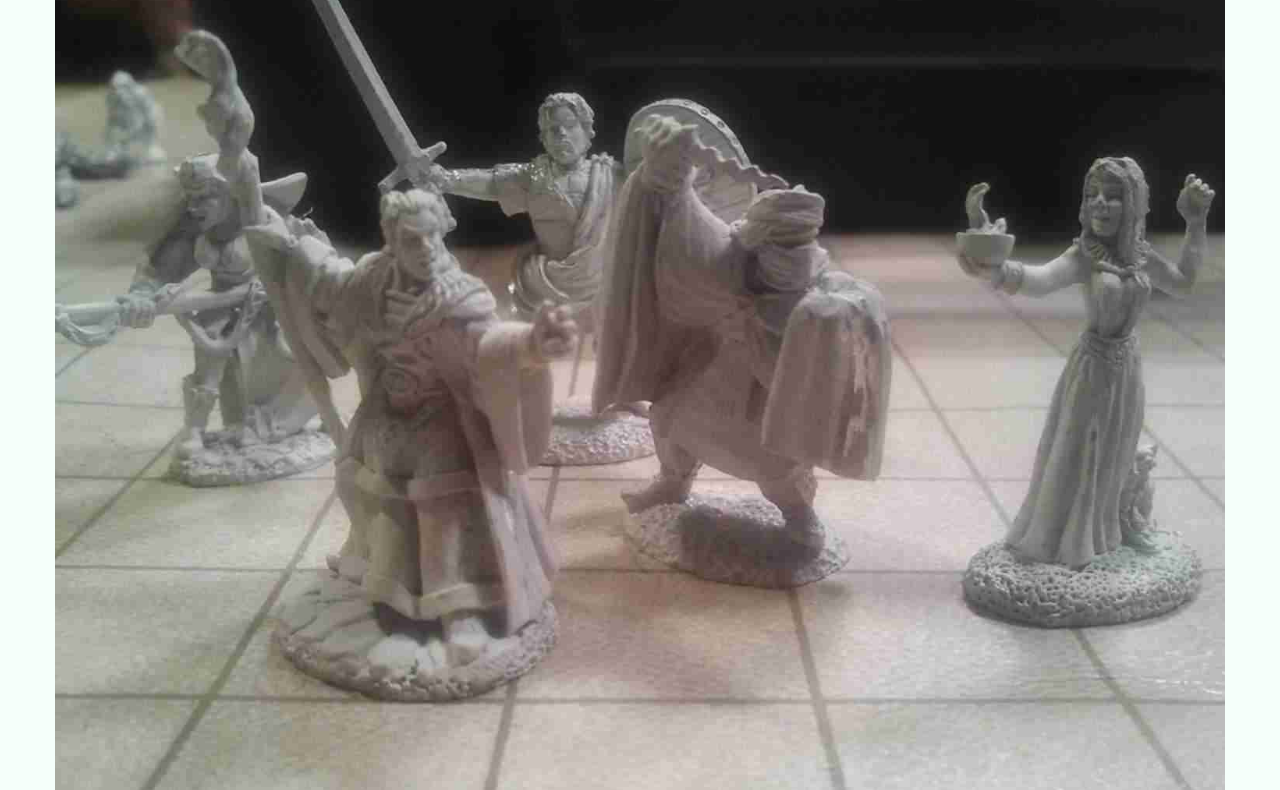
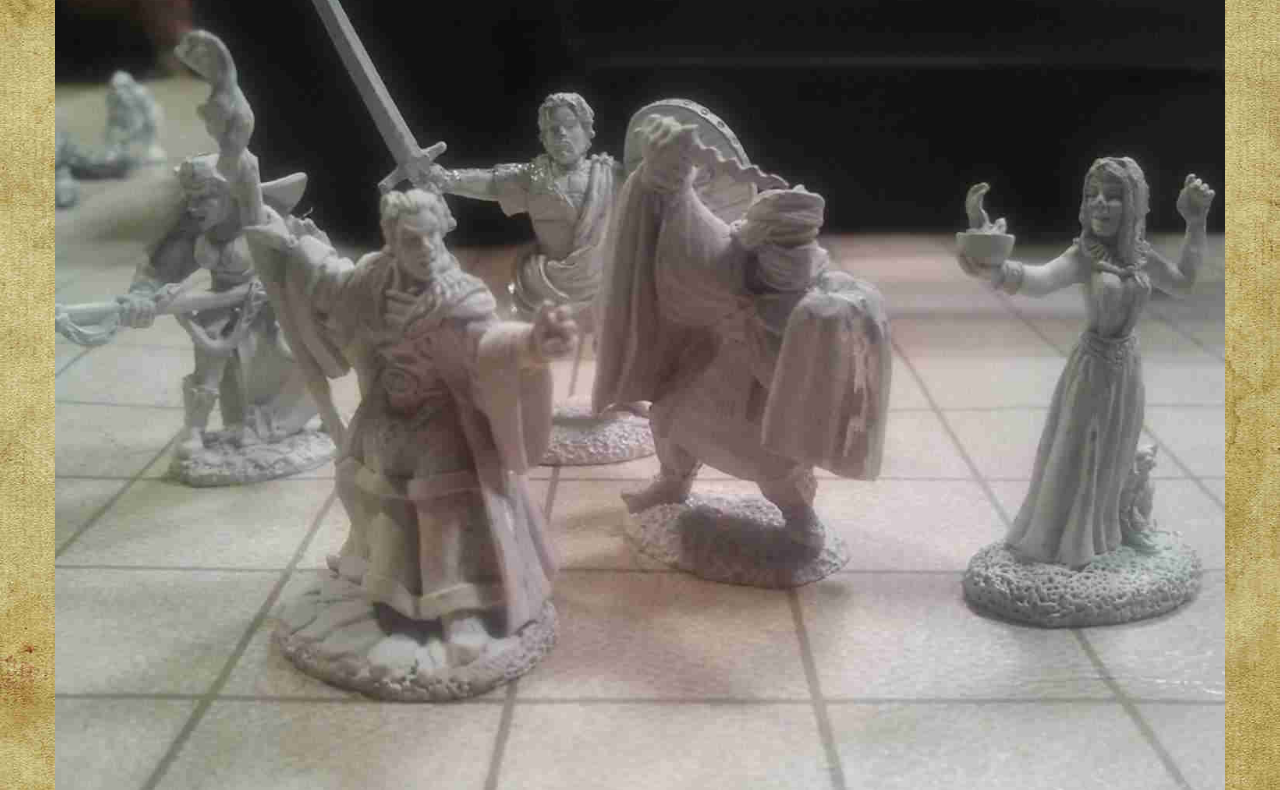
Before and after one commit to LeaDD/portfolio, a website: page index.html in a window 1280 px wide. Shown: the part 110-900 px from the top of the page. Drawn offline with Linux system fonts and the light colour scheme; a web font is replaced by a local one.

Commit message:
Modify page background to parchment image

```diff
--- a/css/styles.css
+++ b/css/styles.css
@@ -13,7 +13,9 @@
 
 body {
     font-family: 'Aclonica', sans-serif;
-    background-color: mintcream;
+    /*background-color: green;*/
+    background-image: url('../img/parchment-1500_xxlarge.jpg');
+    background-size: 100%;
 }
 
 header {
--- a/index.html
+++ b/index.html
@@ -53,7 +53,7 @@
                         <source
                             srcset="img/kb-400_small.jpg"
                             media="(min-width: 768px)">
-                        <img class="img-responsive center-block" src="img/kb-600_medium.jpg" alt="My deceased Kitty Bot RIP.">
+                        <img class="img-responsive center-block" src="img/kb-600_medium.jpg" alt="My deceased Kitty Boy RIP.">
                     </picture>
                   <h3>Project 2 Placeholder</h3>
                   <p><a href="http://github.com">Link to project</a></p>
```
Also changed, not shown: img/notebook-1500_xxlarge.jpg (added), img/parchment-1500_xxlarge.jpg (added), img_src/notebook.jpg (added), 1 other file.
